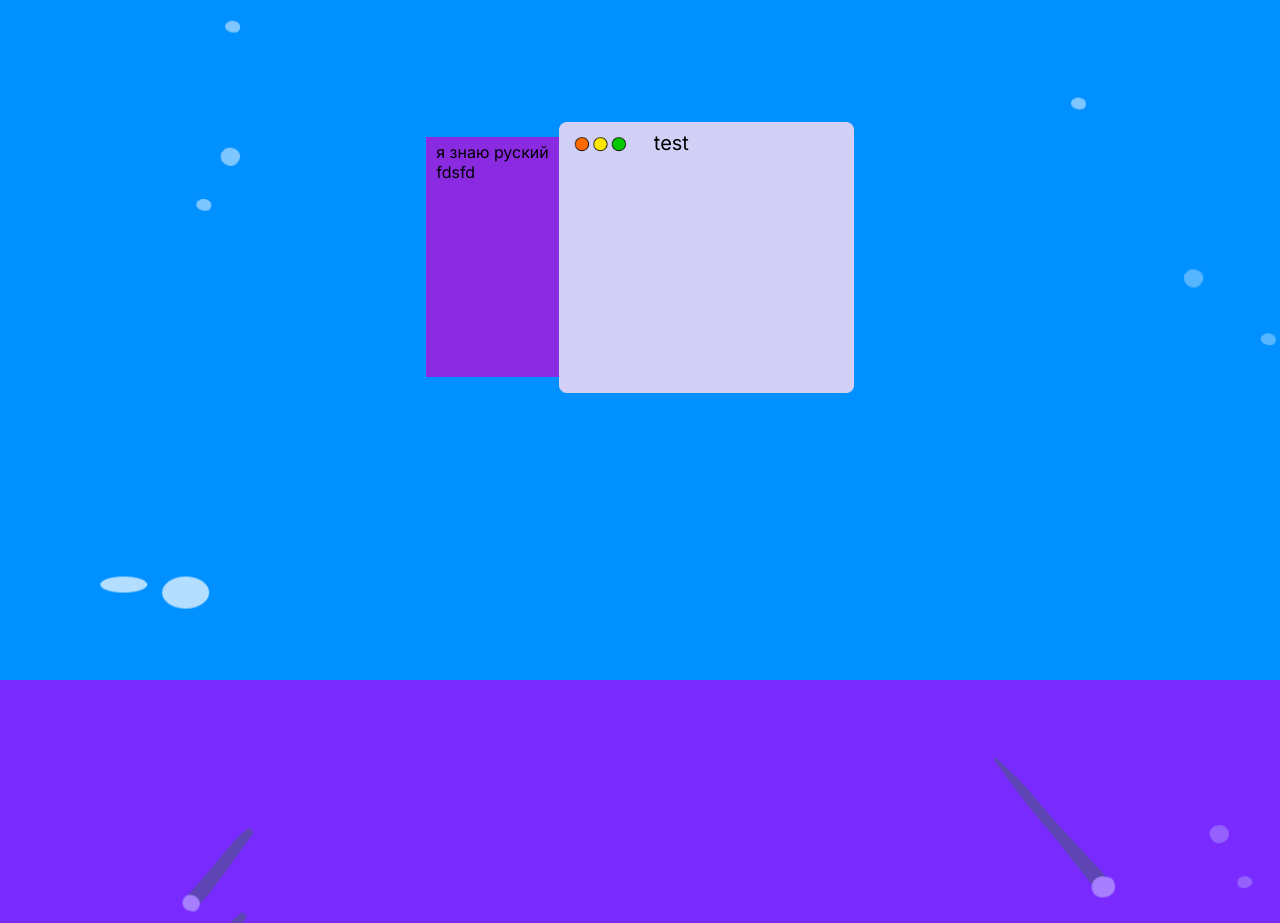
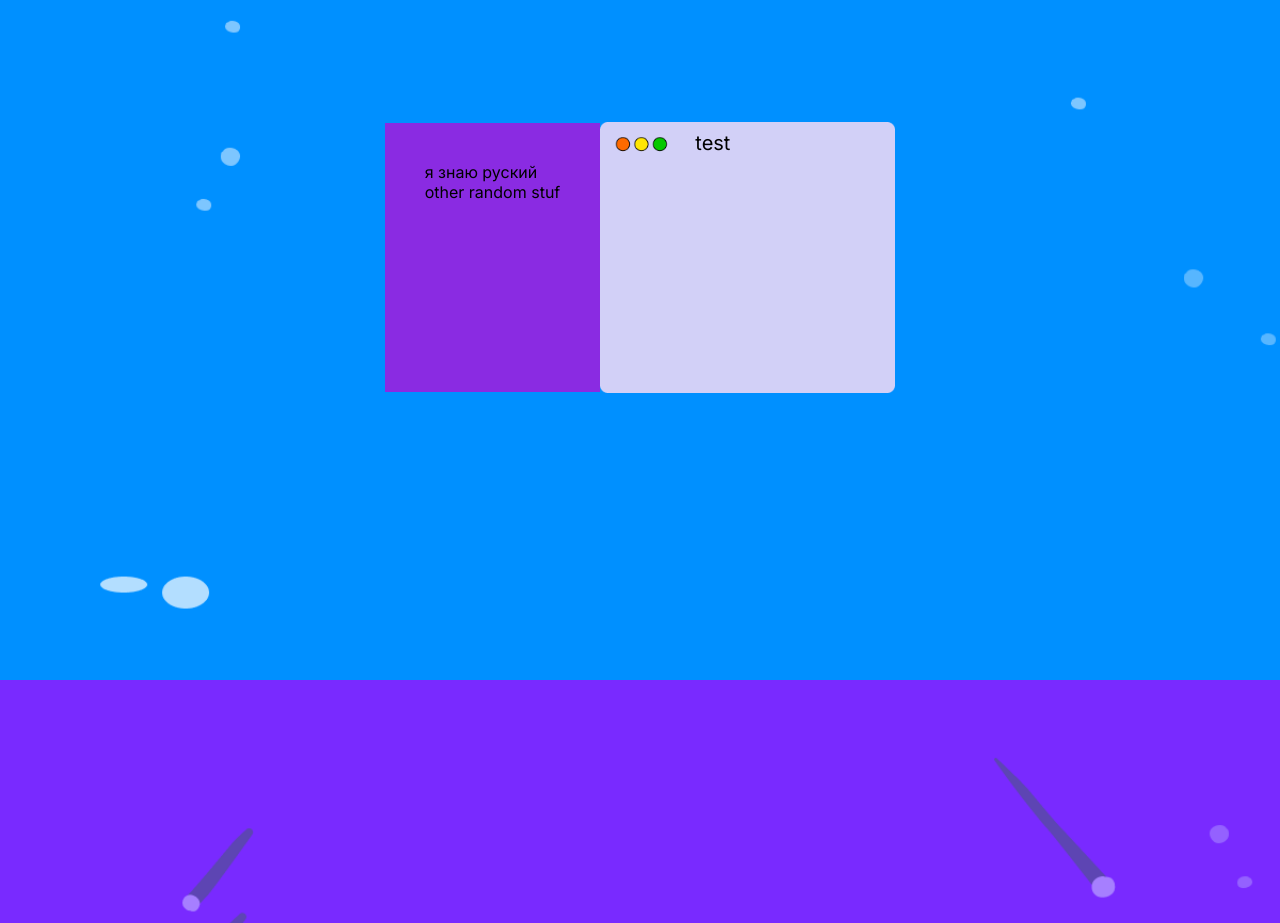
Before and after one commit to Th9Fan/portfolio, a plain HTML site: page index.html in a window 1280 px wide. Shown: the part 920-1843 px from the top of the page. Drawn offline with Linux system fonts and the light colour scheme.

Commit message:
v4 of about me

```diff
--- a/index.html
+++ b/index.html
@@ -23,7 +23,7 @@
         <div class="about-block">
                 <div class="about-me">
                     <p>я знаю руский</p>
-                    <p>fdsfd</p>
+                    <p>other random stuf</p>
                 </div>
 
                 <div class="photo">
--- a/stiel.css
+++ b/stiel.css
@@ -129,6 +129,7 @@ section{
 .about-me{
     background-color: blueviolet;
     margin: 0px 0px;
-    padding: 5px 10px;
+    padding: 0px 40px;
+    padding-top:39px ;
     min-height: 230px;
 }
```
